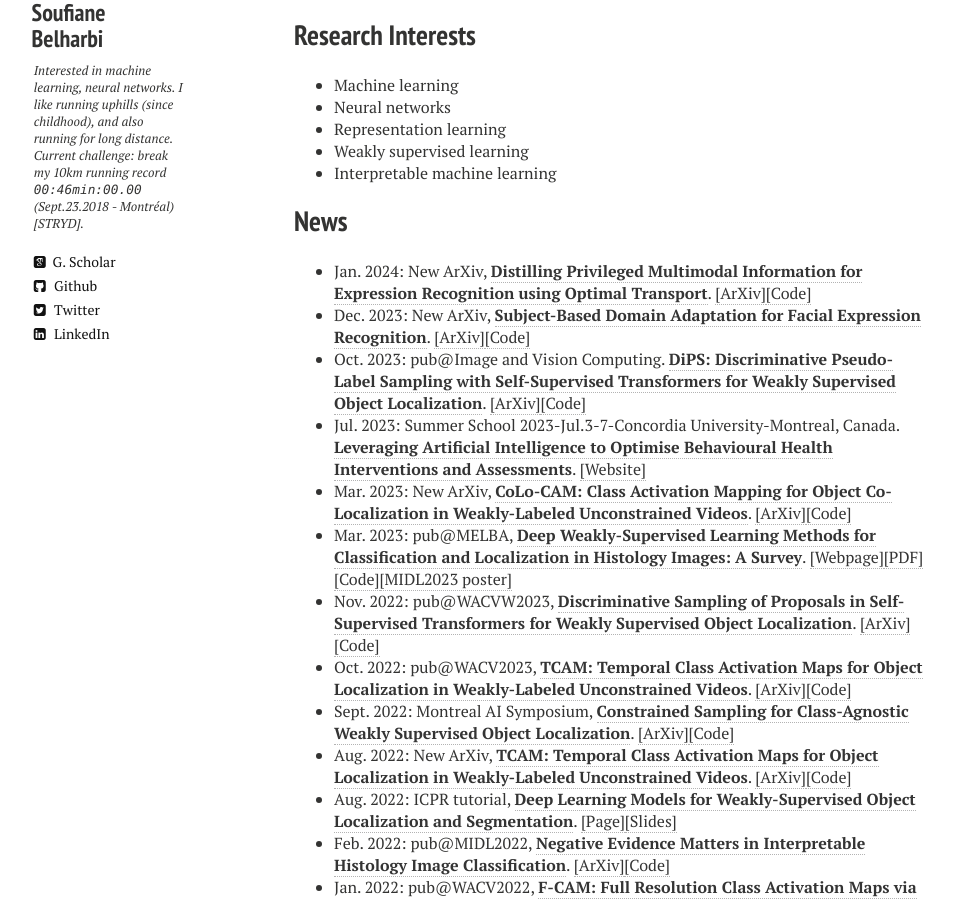
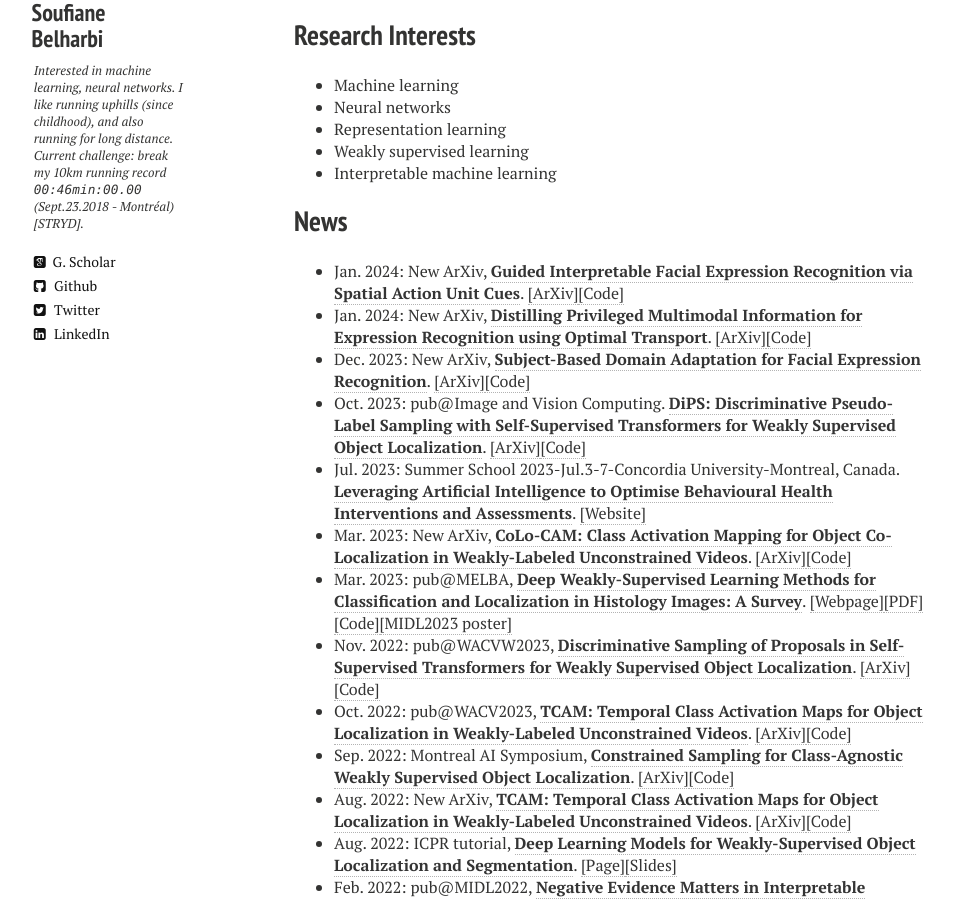
Before and after one commit to sbelharbi/sbelharbi.github.io, a Jekyll site: the page built from index.md, in a window 1280 px wide and 900 px high, scrolled down 1250 px. Shown: the whole window, without its empty margins (26-980 px from the left). Built offline with Jekyll 4.4.1, drawn with Linux system fonts in a browser that asks for light colours; nearby versions of some CDN libraries.

Commit message:
new arxiv

```diff
--- a/index.md
+++ b/index.md
@@ -23,6 +23,7 @@ My name is Soufiane Belharbi. I am a post-doc at [LIVIA Lab., ÉTS, Montreal](ht
 
 
 ## News
+* Jan. 2024: New ArXiv, [**Guided Interpretable Facial Expression Recognition via Spatial Action Unit Cues**](https://arxiv.org/abs/2402.00281). <a href="https://arxiv.org/abs/2402.00281">[ArXiv]</a><a href="https://github.com/sbelharbi/interpretable-fer-aus">[Code]</a>
 * Jan. 2024: New ArXiv, [**Distilling Privileged Multimodal Information for Expression Recognition using Optimal Transport**](https://arxiv.org/abs/2401.15489). <a href="https://arxiv.org/abs/2401.15489">[ArXiv]</a><a href="https://github.com/haseebaslam95/PKDOT">[Code]</a>
 * Dec. 2023: New ArXiv, [**Subject-Based Domain Adaptation for Facial Expression Recognition**](https://arxiv.org/abs/2312.05632). <a href="https://arxiv.org/abs/2312.05632">[ArXiv]</a><a href="https://github.com/osamazeeshan/Subject-Based-Domain-Adaptation-for-FER">[Code]</a>
 * Oct. 2023: pub@Image and Vision Computing. [**DiPS: Discriminative Pseudo-Label Sampling with Self-Supervised Transformers for Weakly Supervised Object Localization**](https://arxiv.org/abs/2310.06196). <a href="https://arxiv.org/abs/2310.06196">[ArXiv]</a><a href="https://github.com/shakeebmurtaza/dips">[Code]</a>
@@ -31,7 +32,7 @@ My name is Soufiane Belharbi. I am a post-doc at [LIVIA Lab., ÉTS, Montreal](ht
 * Mar. 2023: pub@MELBA, [**Deep Weakly-Supervised Learning Methods for Classification and Localization in Histology Images: A Survey**](https://www.melba-journal.org/papers/2023:004.html). <a href="https://www.melba-journal.org/papers/2023:004.html">[Webpage]</a><a href="https://www.melba-journal.org/pdf/2023:004.pdf">[PDF]</a><a href="https://github.com/jeromerony/survey_wsl_histology">[Code]</a><a href="/publications/2023/poster-midl-2023.pdf">[MIDL2023 poster]</a>
 * Nov. 2022: pub@WACVW2023, [**Discriminative Sampling of Proposals in Self-Supervised Transformers for Weakly Supervised Object Localization**](https://arxiv.org/abs/2209.09209). <a href="https://arxiv.org/abs/2209.09209">[ArXiv]</a><a href="https://github.com/shakeebmurtaza/dips">[Code]</a>
 * Oct. 2022: pub@WACV2023, [**TCAM: Temporal Class Activation Maps for Object Localization in Weakly-Labeled Unconstrained Videos**](https://arxiv.org/abs/2208.14542). <a href="https://arxiv.org/abs/2208.14542">[ArXiv]</a><a href="https://github.com/sbelharbi/tcam-wsol-video">[Code]</a>
-* Sept. 2022: Montreal AI Symposium, [**Constrained Sampling for Class-Agnostic Weakly Supervised Object Localization**](https://arxiv.org/abs/2209.09195). <a href="https://arxiv.org/abs/2209.09195">[ArXiv]</a><a href="https://github.com/shakeebmurtaza/dips">[Code]</a>
+* Sep. 2022: Montreal AI Symposium, [**Constrained Sampling for Class-Agnostic Weakly Supervised Object Localization**](https://arxiv.org/abs/2209.09195). <a href="https://arxiv.org/abs/2209.09195">[ArXiv]</a><a href="https://github.com/shakeebmurtaza/dips">[Code]</a>
 * Aug. 2022: New ArXiv, [**TCAM: Temporal Class Activation Maps for Object Localization in Weakly-Labeled Unconstrained Videos**](https://arxiv.org/abs/2208.14542). <a href="https://arxiv.org/abs/2208.14542">[ArXiv]</a><a href="https://github.com/sbelharbi/tcam-wsol-video">[Code]</a>
 * Aug. 2022: ICPR tutorial, [**Deep Learning Models for Weakly-Supervised Object Localization and Segmentation**]({{ site.url }}/icpr-2022-tutorial-wsl/). <a href="/icpr-2022-tutorial-wsl">[Page]</a><a href="/publications/icpr-tutorial-wsl-2022/slides.pdf">[Slides]</a>
 * Feb. 2022: pub@MIDL2022, [**Negative Evidence Matters in Interpretable Histology Image Classification**](https://arxiv.org/abs/2201.02445). <a href="https://arxiv.org/abs/2201.02445">[ArXiv]</a><a href="https://github.com/sbelharbi/negev">[Code]</a>
```
